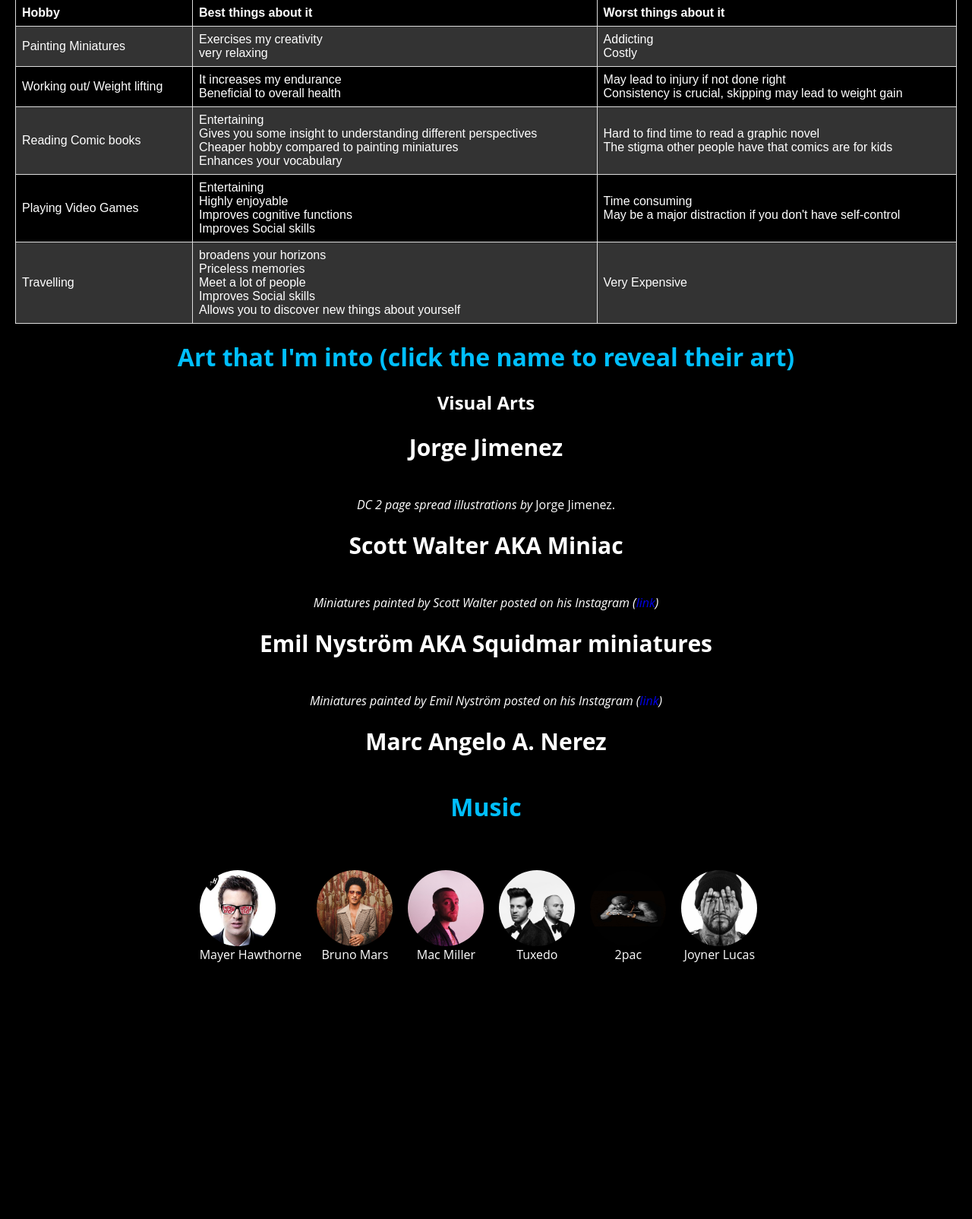
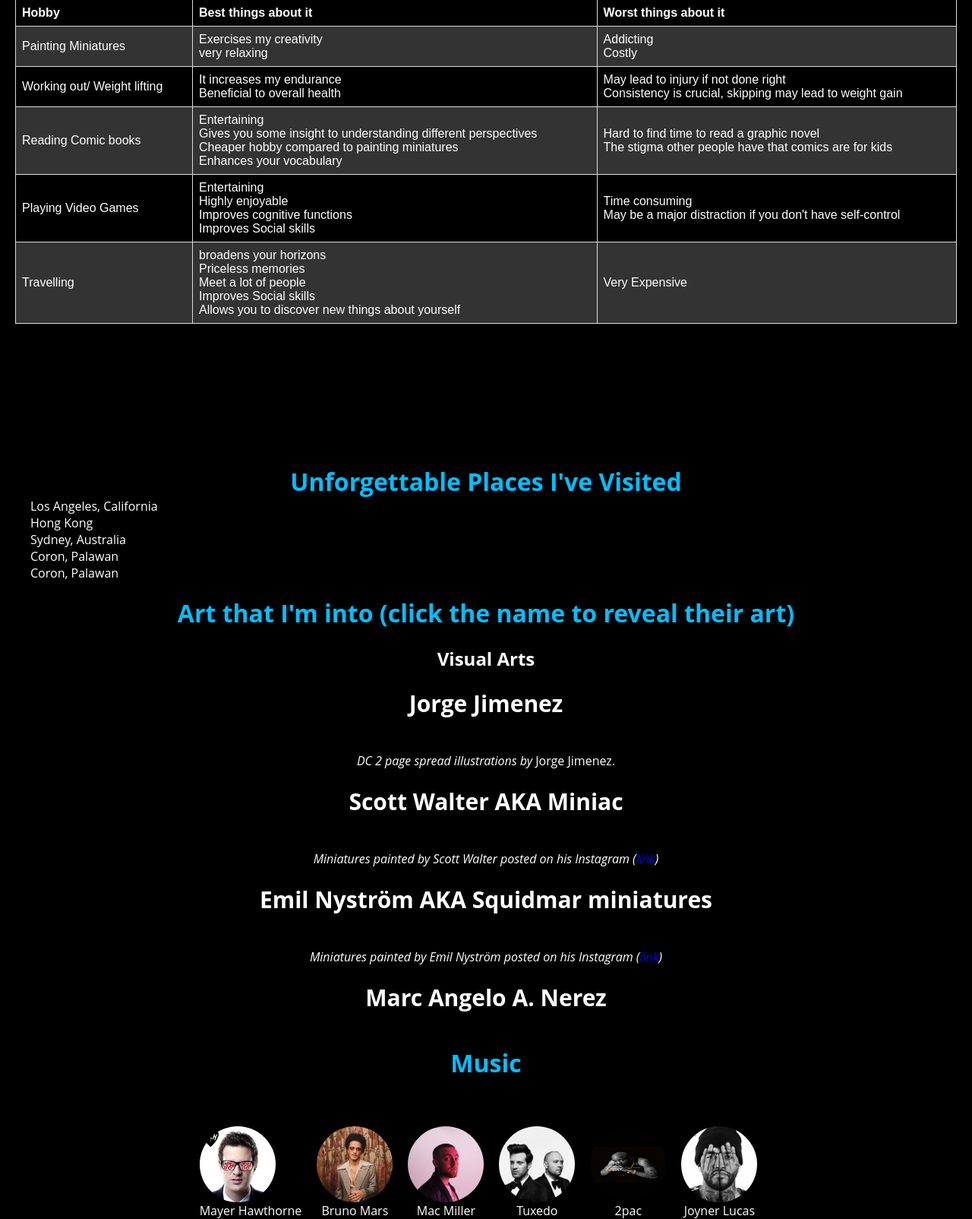
Before and after one commit to Makyou1/lab2, a PHP site: page / in a window 1280 px wide. Shown: the part 1169-2773 px from the top of the page at 76% size. Before the commit the page ends 2435 px from the top, so only its background shows below. Run offline with PHP 8.4, Linux system fonts and the light colour scheme; some libraries are stand-ins or nearby versions.

Commit message:
PHP Lesson 2 - Variables

```diff
--- a/week8/index.php
+++ b/week8/index.php
@@ -340,6 +340,29 @@
   </tr>
 </table>
 <br>
+<div class="content">
+  <h1 id="demo" style="color:#00bfff;"></h1>
+  <br>
+  <p style="text-align: center;" id="currentdate"></p>
+  <br>
+  <h1 style="color:#00bfff;">Unforgettable Places I've Visited</h1>
+
+  <?php
+  $C1 = "Los Angeles, California";
+  $C2 = "Hong Kong";
+  $C3 = "Sydney, Australia";
+  $C4 = "Coron, Palawan";
+  $C5 = "Coron, Palawan";
+  ?>
+
+  <ul>
+    <li><?php echo $C1; ?></li>
+    <li><?php echo $C2; ?></li>
+    <li><?php echo $C3; ?></li>
+    <li><?php echo $C4; ?></li>
+    <li><?php echo $C5; ?></li>
+  </ul>
+</div>
 <h1 id="art" style="color:#00bfff;"><strong>Art that I'm into (click the name to reveal their art)</strong></h1> <br>
 <h2 style="color:white;">Visual Arts</h2> <br>
 <div class="center-content">
```
